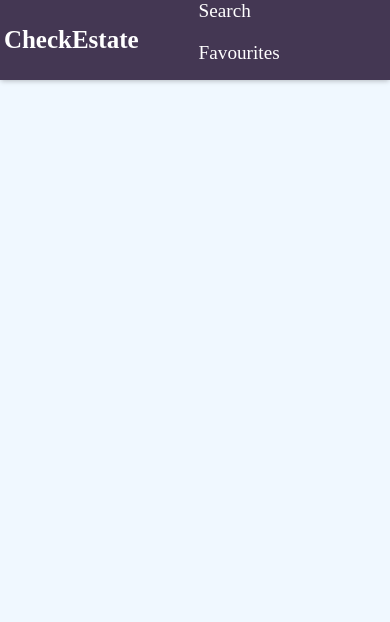
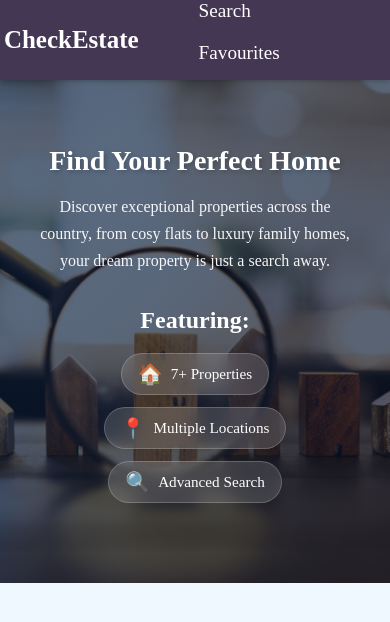
Before and after one commit to Dilagante/CheckEstate, a React (Vite) app: page / in a window 390 px wide. Shown: the top 622 px of the page. Built offline with nearby package versions, Linux system fonts and the light colour scheme.

Commit message:
feat: add hero section

```diff
--- a/src/App.css
+++ b/src/App.css
@@ -17,3 +17,7 @@ body {
   height: fit-content;
   min-width: 100%;
 }
+
+main {
+  padding-top: 80px;
+}
--- a/src/App.jsx
+++ b/src/App.jsx
@@ -1,5 +1,6 @@
 import { useState } from 'react'
 import Header from './components/Header'
+import TopSection from './components/Hero'
 import './App.css'
 
 function App() {
@@ -10,9 +11,9 @@ function App() {
 <div className="App">
         <Header/>
 
-        {/* Rest of your app */}
+
         <main>
-          {/* Your routes/content here */}
+                  <TopSection/>
         </main>
       </div>
     </>
--- /dev/null
+++ b/src/components/Hero.jsx
@@ -0,0 +1,34 @@
+import { Container } from 'react-bootstrap'
+import '../styles/Hero.css'
+
+function Hero() {
+  return (
+    <section className="hero">
+      <div className="hero-overlay"></div>
+      <Container className="hero-content">
+        <h1 className="hero-title">Find Your Perfect Home</h1>
+        <p className="hero-subtitle">
+          Discover exceptional properties across the country,
+          from cosy flats to luxury family homes, your dream property is just a search away.
+        </p>
+        <h2 className="hero-heading">Featuring:</h2>
+        <div className="hero-features">
+          <div className="hero-feature">
+            <span className="feature-icon">🏠</span>
+            <span className="feature-text">7+ Properties</span>
+          </div>
+          <div className="hero-feature">
+            <span className="feature-icon">📍</span>
+            <span className="feature-text">Multiple Locations</span>
+          </div>
+          <div className="hero-feature">
+            <span className="feature-icon">🔍</span>
+            <span className="feature-text">Advanced Search</span>
+          </div>
+        </div>
+      </Container>
+    </section>
+  )
+}
+
+export default Hero
--- a/src/styles/Header.css
+++ b/src/styles/Header.css
@@ -2,17 +2,17 @@ header {
   background-color: rgba(22, 3, 37, 0.788);
   height: 80px;
   overflow: hidden;
-  position: fixed; /* Keeps the Header in the same position */
+  position: fixed; /* Keep Header in the same position */
   top: 0;
   width: 100%;
-  z-index: 50; /* Ensures the Header is above other elements */
+  z-index: 50; /* Keep Header above other elements */
   display: flex;
   justify-content: space-between;
   align-items: center;
   box-shadow: rgba(0, 0, 0, 0.25) 0 2px 5px -1px;
 }
 
-/* Moves the social links to the right */
+/* Move social links to the right */
 nav {
   float: right;
   margin-right: 1%;
@@ -20,7 +20,7 @@ nav {
   height: 100px;
 }
 
-/* Hides the list style */
+/* Hide list style */
 .navbarul {
   list-style-type: none;
   margin-top: auto;
--- /dev/null
+++ b/src/styles/Hero.css
@@ -0,0 +1,148 @@
+/* ================================
+   HERO SECTION STYLES
+   ================================ */
+
+.hero {
+  position: relative;
+  height: 400px;
+  display: flex;
+  align-items: center;
+  justify-content: center;
+  text-align: center;
+  color: white;
+
+  /* Background Image */
+  background-image: url('/headerPic.jpeg');
+  background-size: cover;
+  background-position: center;
+  background-repeat: no-repeat;
+}
+
+/* Dark Overlay for Text Readability */
+.hero-overlay {
+  position: absolute;
+  top: 0;
+  left:  0;
+  right: 0;
+  bottom: 0;
+  background: linear-gradient(
+    135deg,
+    rgba(1, 29, 65, 0.65) 0%,
+    rgba(2, 11, 31, 0.65) 100%
+  );
+}
+
+/* Content Container */
+.hero-content {
+  position: relative;
+  max-width: 800px;
+  padding: 2rem;
+}
+
+/* Main Title */
+.hero-title {
+  font-size: 3rem;
+  font-weight: 700;
+  margin-bottom: 1rem;
+  margin-top: -15px;
+  text-shadow: 2px 2px 4px rgba(0, 0, 0, 0.2);
+}
+
+/* Subtitle */
+.hero-subtitle {
+  font-size: 1.25rem;
+  line-height: 1.7;
+  margin-bottom: 2rem;
+  opacity: 0.95;
+  max-width: 600px;
+  margin-left: auto;
+  margin-right: auto;
+}
+
+/* Feature Pills */
+.hero-features {
+  display: flex;
+  justify-content: center;
+  gap: 1.5rem;
+  flex-wrap: wrap;
+}
+
+.hero-feature {
+  display: flex;
+  align-items: center;
+  gap:  0.5rem;
+  background: rgba(255, 255, 255, 0.15);
+  backdrop-filter: blur(10px);
+  padding: 0.75rem 1.25rem;
+  border-radius: 50px;
+  border: 1px solid rgba(255, 255, 255, 0.2);
+
+
+}
+
+.feature-icon {
+  font-size: 1.25rem;
+}
+
+.feature-text {
+  font-weight: 500;
+  font-size: 0.95rem;
+}
+
+/* ================================
+          RESPONSIVE STYLES
+   ================================ */
+
+@media (max-width: 1024px) {
+  .hero {
+    height: 350px;
+  }
+
+  .hero-title {
+    font-size: 2.5rem;
+  }
+
+  .hero-subtitle {
+    font-size: 1.1rem;
+  }
+}
+
+@media (max-width: 768px) {
+  .hero {
+    height: 300px;
+  }
+
+  .hero-title {
+    font-size: 2rem;
+  }
+
+  .hero-subtitle {
+    font-size: 1rem;
+  }
+
+  .hero-features {
+    gap: 0.75rem;
+  }
+
+  .hero-feature {
+    padding: 0.5rem 1rem;
+    font-size: 0.85rem;
+  }
+}
+
+@media (max-width: 480px) {
+  .hero {
+    height: auto;
+    min-height: 280px;
+    padding: 3rem 0;
+  }
+
+  .hero-title {
+    font-size: 1.75rem;
+  }
+
+  .hero-features {
+    flex-direction: column;
+    align-items:  center;
+  }
+}
```
Also changed, not shown: public/headerPic.jpeg (added).
